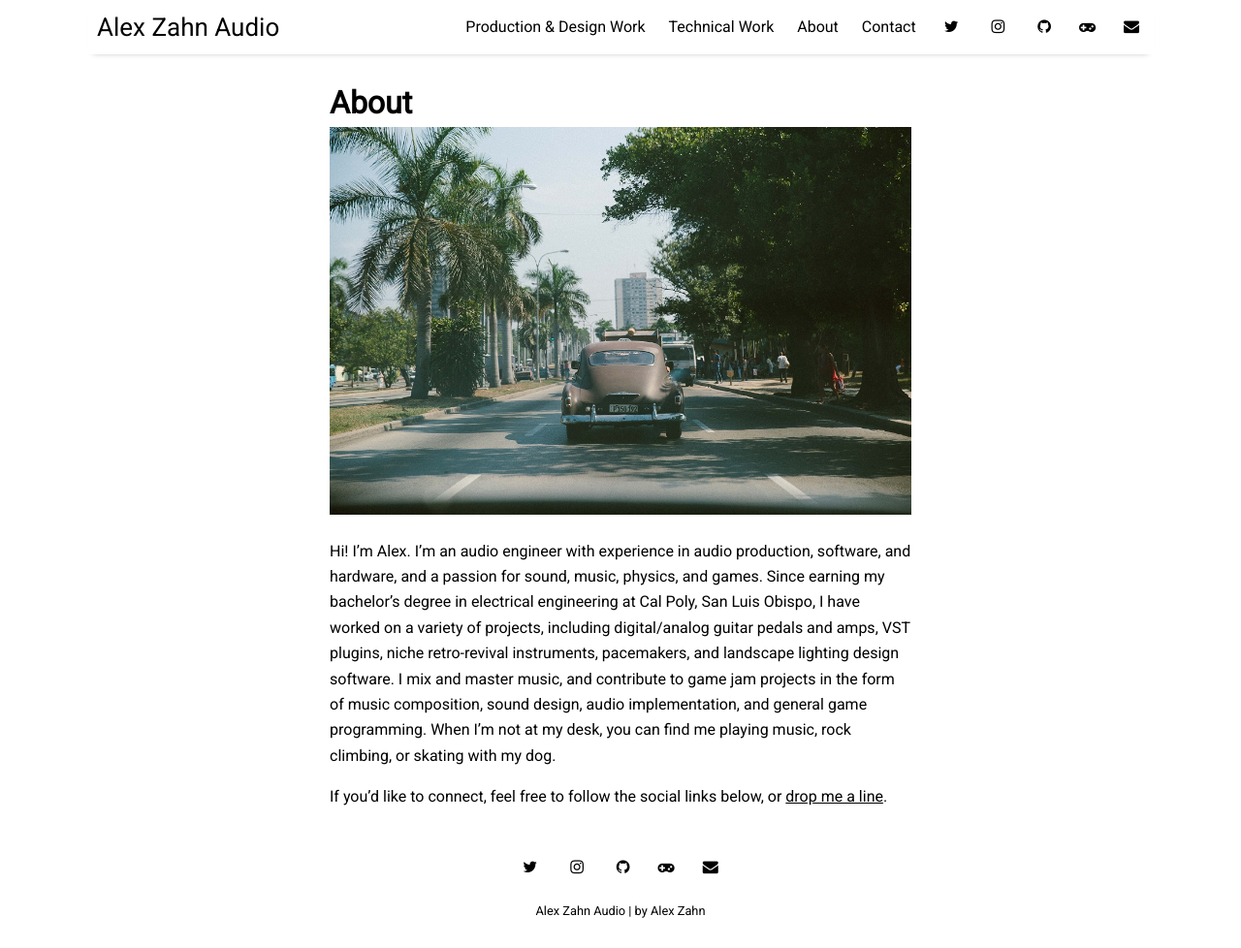
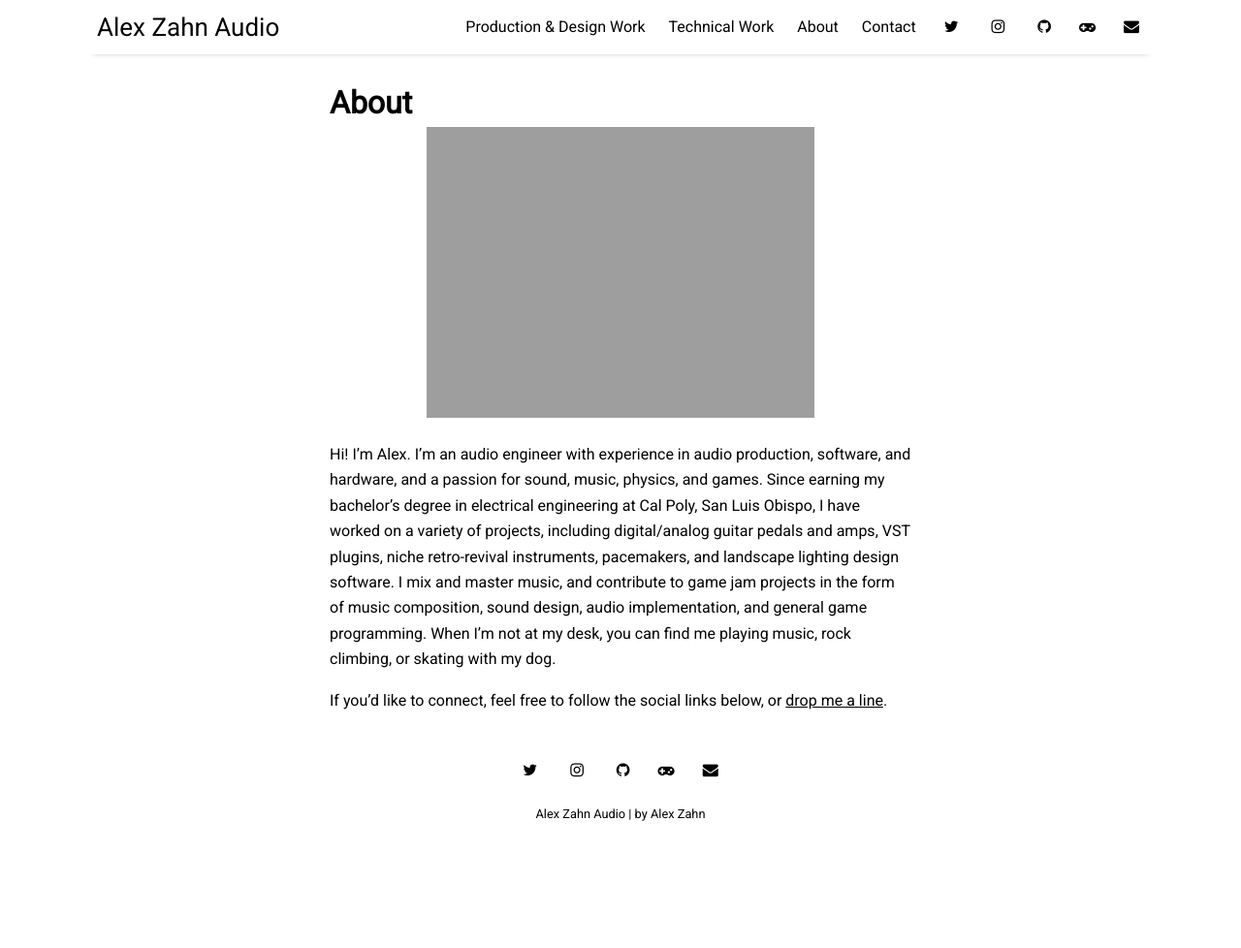
Before and after one commit to alexzahnaudio/alexzahnaudio.github.io, a Jekyll site: the page built from pages/about.md, in a window 1280 px wide and 978 px high. Shown: the whole window at 97% size. Built offline with Jekyll 4.4.1, drawn with Linux system fonts in a browser that asks for light colours; nearby versions of some CDN libraries.

Commit message:
Update about.md

```diff
--- a/pages/about.md
+++ b/pages/about.md
@@ -2,7 +2,7 @@
 layout: page
 title: About
 permalink: /about
-image: cuba-2.jpg
+image: about.png
 ---
 
 Hi! I'm Alex. I’m an audio engineer with experience in audio production, software, and hardware, and a passion for sound, music, physics, and games. Since earning my bachelor's degree in electrical engineering at Cal Poly, San Luis Obispo, I have worked on a variety of projects, including digital/analog guitar pedals and amps, VST plugins, niche retro-revival instruments, pacemakers, and landscape lighting design software. I mix and master music, and contribute to game jam projects in the form of music composition, sound design, audio implementation, and general game programming. When I'm not at my desk, you can find me playing music, rock climbing, or skating with my dog.
```
